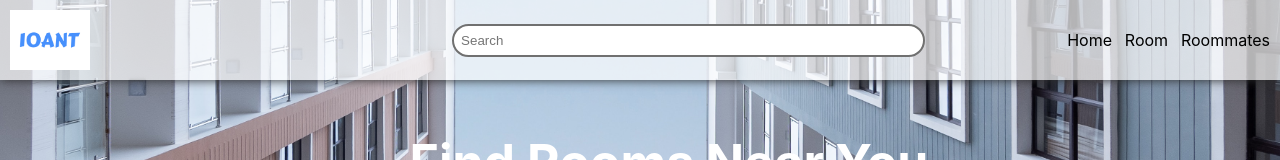
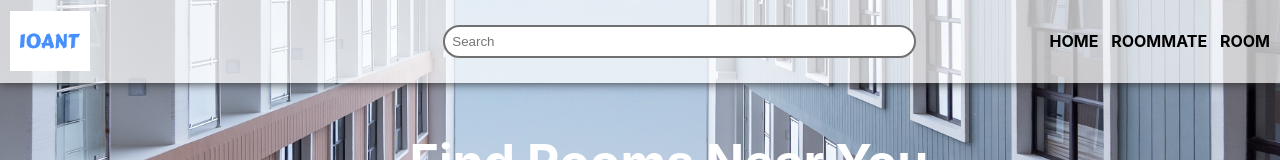
Before and after one commit to vighneshadelkar/10Ant, a React (Create React App) app in the folder 10ant/: page / in a window 1280 px wide. Shown: the top 160 px of the page. Built offline with nearby package versions, Linux system fonts and the light colour scheme.

Commit message:
css changes

```diff
--- a/10ant/src/component/Room/Room.css
+++ b/10ant/src/component/Room/Room.css
@@ -3,12 +3,14 @@
     height: calc(100vh - 60px);
     justify-content: center;
     margin-top: 20px;
+    z-index: 2;
 }
 
 .roomWrapper{
     padding: 20px;
     column-gap: 20px;
     display: flex;
+
 }
 
 .roomCards{
--- a/10ant/src/component/Topbar/Topbar.css
+++ b/10ant/src/component/Topbar/Topbar.css
@@ -17,7 +17,8 @@ nav{
     top: 0;
     z-index: 2;
     position: fixed;
-    width: 100vw;
+    width: 100%;
+    max-height: 45px;
 }
 
 .navCenter{
--- a/10ant/src/component/Topbar/Topbar.jsx
+++ b/10ant/src/component/Topbar/Topbar.jsx
@@ -17,9 +17,9 @@ export default function Topbar() {
         </div>
         <div className="navRight">
           <div className="navLinks">
-            <span>Home</span>
-            <span>Room</span>
-            <span>Roommates</span>
+            <h4>HOME</h4>
+            <h4>ROOMMATE</h4>
+            <h4>ROOM</h4>
           </div>
         </div>
       </div>
--- a/10ant/src/index.css
+++ b/10ant/src/index.css
@@ -5,7 +5,7 @@ body {
     sans-serif;
   -webkit-font-smoothing: antialiased;
   -moz-osx-font-smoothing: grayscale;
-  z-index: 1;
+
 }
 
 code {
```
